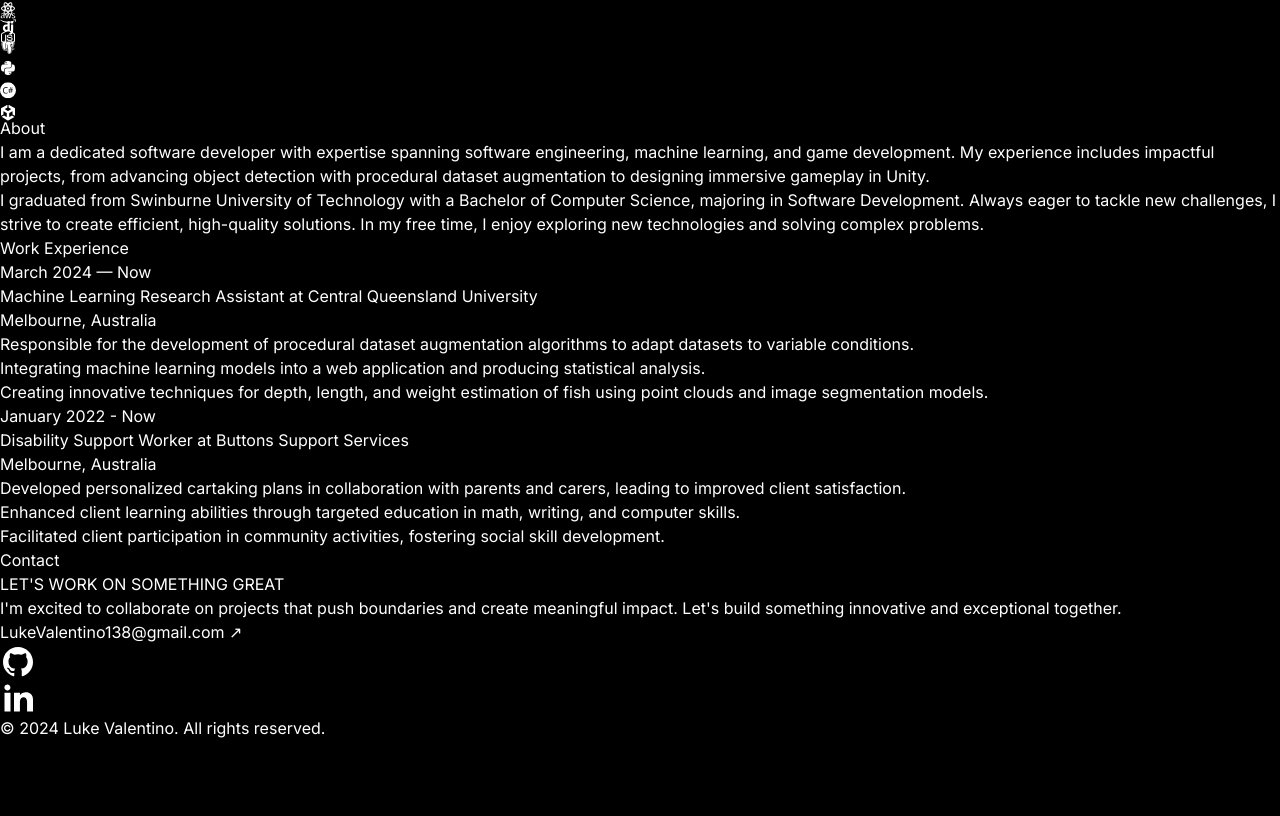
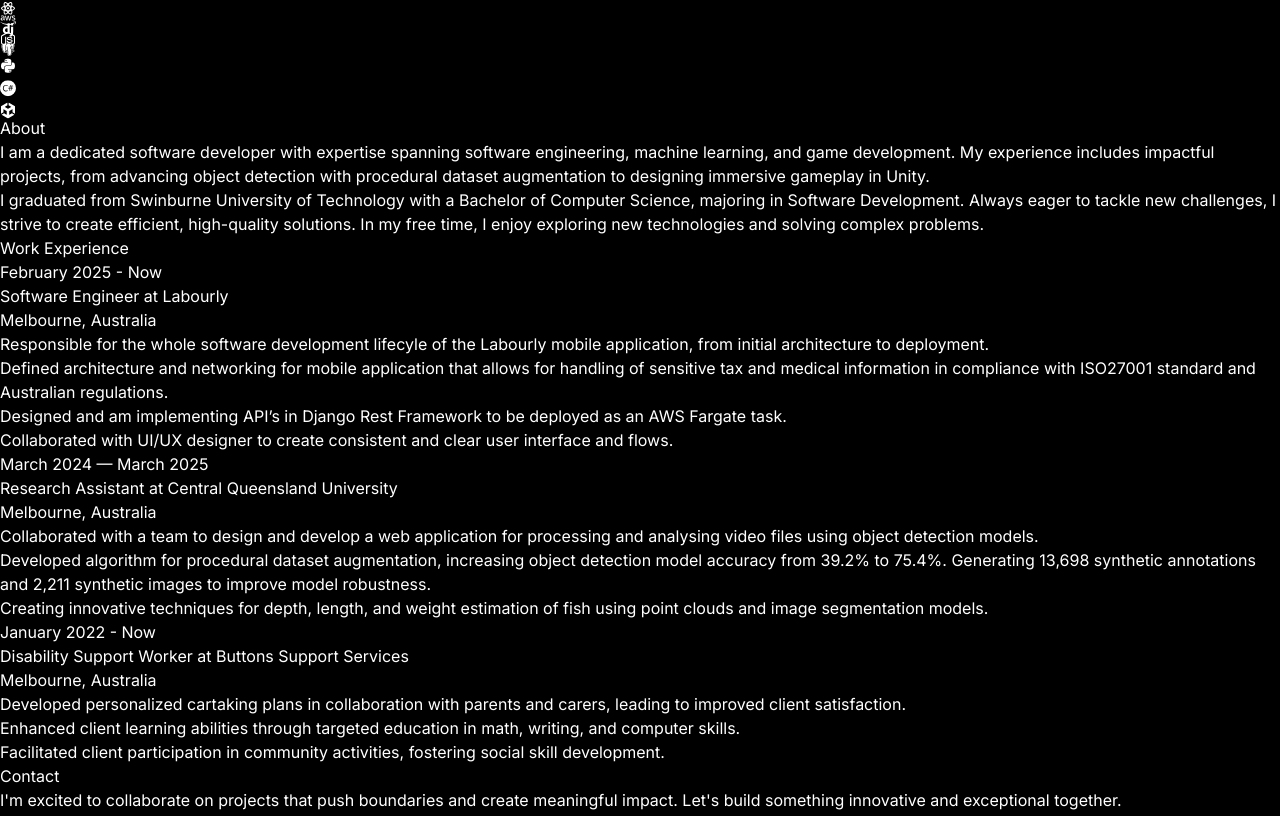
Before and after one commit to LukeValentino138/portfolio-webapp, a React (Vite) app: page / in a window 1280 px wide. Shown: the part 1996-2812 px from the top of the page. Before the commit the page ends 2736 px from the top, so only its background shows below. Built offline with nearby package versions, Linux system fonts and the light colour scheme.

Commit message:
Resume Update

```diff
--- a/src/constants/constants.js
+++ b/src/constants/constants.js
@@ -29,12 +29,23 @@
 
 export const EXPERIENCES = [
   {
-    yearRange: "March 2024 — Now",
-    title: "Machine Learning Research Assistant at Central Queensland University",
+    yearRange: "February 2025 - Now",
+    title: "Software Engineer at Labourly",
     location: "Melbourne, Australia",
     description: [
-      "Responsible for the development of procedural dataset augmentation algorithms to adapt datasets to variable conditions.",
-      "Integrating machine learning models into a web application and producing statistical analysis.",
+      "Responsible for the whole software development lifecyle of the Labourly mobile application, from initial architecture to deployment.",
+      "Defined architecture and networking for mobile application that allows for handling of sensitive tax and medical information in compliance with ISO27001 standard and Australian regulations.",
+      "Designed and am implementing API’s in Django Rest Framework to be deployed as an AWS Fargate task.",
+      "Collaborated with UI/UX designer to create consistent and clear user interface and flows.",
+    ],
+  },
+  {
+    yearRange: "March 2024 — March 2025",
+    title: "Research Assistant at Central Queensland University",
+    location: "Melbourne, Australia",
+    description: [
+      "Collaborated with a team to design and develop a web application for processing and analysing video files using object detection models.",
+      "Developed algorithm for procedural dataset augmentation, increasing object detection model accuracy from 39.2% to 75.4%. Generating 13,698 synthetic annotations and 2,211 synthetic images to improve model robustness.",
       "Creating innovative techniques for depth, length, and weight estimation of fish using point clouds and image segmentation models.",
     ],
   },
@@ -48,6 +59,7 @@
       "Facilitated client participation in community activities, fostering social skill development.",
     ],
   },
+
 ];
 
 export const PROJECTS = [
@@ -67,7 +79,7 @@
 
 
 export const CONTACT_CONTENT = {
-  headline: "LET'S WORK ON SOMETHING GREAT",
+  // headline: "LET'S WORK ON SOMETHING GREAT",
   description:
     "I'm excited to collaborate on projects that push boundaries and create meaningful impact. Let's build something innovative and exceptional together.",
   email: "LukeValentino138@gmail.com",
```
Also changed, not shown: 1 other file (tests, documents, lock files or other folders).
